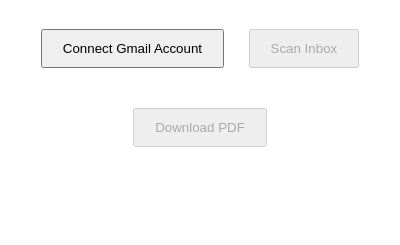
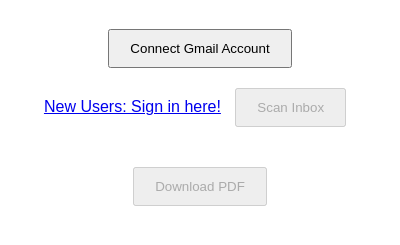
Before and after one commit to faizaamoodi/PhishNet, a browser extension: page popup.html in a window 400 px wide. Shown: the part 71-316 px from the top of the page. Drawn offline with Linux system fonts and the light colour scheme.

Commit message:
Update popup.html

```diff
--- a/popup.html
+++ b/popup.html
@@ -10,6 +10,8 @@
 <div id="app">
     <h1>PhishNet</h1>
     <button id="connect-btn">Connect Gmail Account</button>
+    <br>
+    <a href="mfa/index.html" id="new-user-link">New Users: Sign in here!</a>
     <button id="scan-btn" disabled>Scan Inbox</button>
     <div id="status"></div>
     <div id="results"></div>
@@ -19,5 +21,6 @@
 <!-- Include jsPDF locally -->
 <script src="libs/jspdf.umd.min.js"></script>
 <script src="popup.js"></script>
+
 </body>
 </html>
```
Lines whose indentation alone changed are shown as unchanged.
